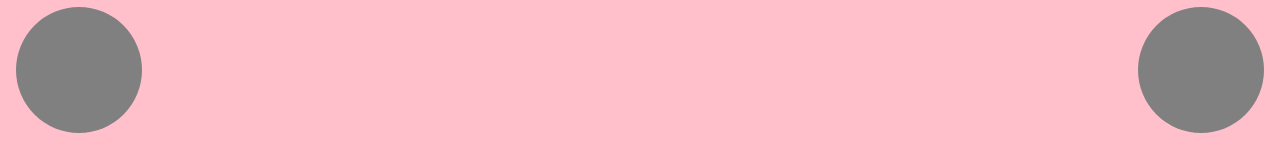
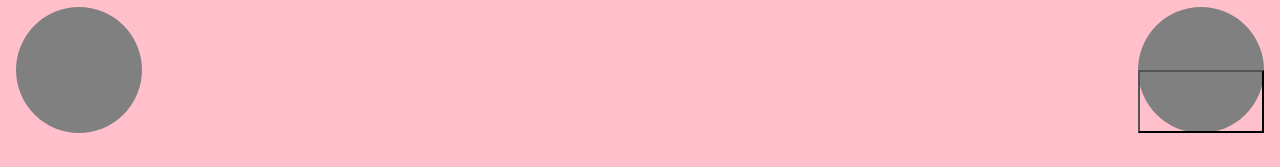
Before and after one commit to zachlearnscode/Etch_a_Sketch, a plain HTML site: page index.html in a window 1280 px wide. Shown: the part 630-797 px from the top of the page. Drawn offline with nearby package versions, Linux system fonts and the light colour scheme.

Commit message:
Test commit for pushing to remote

```diff
--- a/index.html
+++ b/index.html
@@ -24,7 +24,7 @@
             <div class="col w-50 h-100 p-3 d-flex justify-content-end align-items-center">
                 <div class="h-75 h-sm-100 rounded-circle d-flex flex-column" style="background-color: grey;aspect-ratio: 1/1;">
                     <button id="up" class="w-100 h-50" style="background-color: transparent; border: none;"></button>
-                    <button id="down" class="w-100 h-50" style="background-color: transparent; border: none;"></button>
+                    <button id="down" class="w-100 h-50" style="background-color: transparent;"></button>
                 </div>
             </div>
         </div>
```
